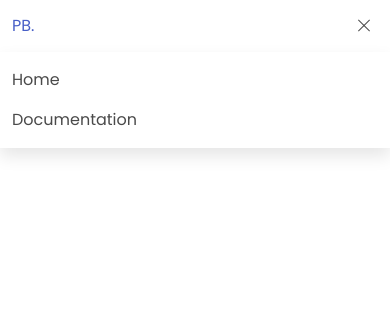
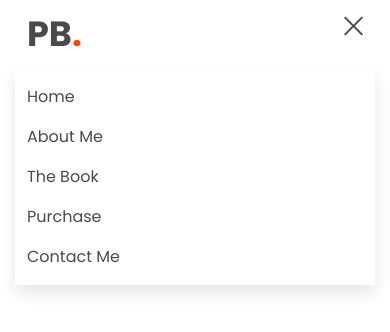
Before and after one commit to Utibe-Ima/thechurchgirl, a plain HTML site: page index.html in a window 390 px wide. Both pictures are taken after a click on the button "menu". Drawn offline with nearby package versions, Linux system fonts and the light colour scheme.

Commit message:
Landing page started

```diff
--- a/assets/stylesheets/main.css
+++ b/assets/stylesheets/main.css
@@ -7,6 +7,40 @@
 }
 
 
-body {
+body, body a{
     font-family: 'Poppins', sans-serif;
+    transition: 0.4s;
 }
+
+
+nav{
+    padding: 0px 80px;
+    height: 100px;
+}
+
+
+#logo {
+    font-size: 35px;
+}
+
+.logo-dot {
+    color: orangered;
+}
+
+.navbar-burger span {
+    height: 2px;
+    width: 25px;
+}
+
+
+.landing {
+    height: 100vh;
+}
+
+
+
+@media only screen and (max-width: 768px){
+    nav {
+        padding: 0px 15px;
+    }
+}
--- a/index.html
+++ b/index.html
@@ -1,5 +1,6 @@
 <!DOCTYPE html>
 <html lang="en">
+
 <head>
     <meta charset="UTF-8">
     <meta name="viewport" content="width=device-width, initial-scale=1.0">
@@ -7,16 +8,16 @@
     <link rel="stylesheet" href="./assets/stylesheets/main.css">
     <title>Document</title>
 </head>
+
 <body>
 
     <header>
         <nav class="navbar" role="navigation" aria-label="main navigation">
             <div class="navbar-brand">
-              <a class="navbar-item" href="index.html">
-                PB<span>.</span>
-              </a>
+                <p class="navbar-item has-text-weight-bold" id="logo">PB <span class="logo-dot">.</span></p>
 
-              <a role="button" class="navbar-burger" aria-label="menu" aria-expanded="false" data-target="navbarBasicExample">
+                <a role="button" class="navbar-burger" aria-label="menu" aria-expanded="false"
+                    data-target="navbarBasicExample">
                     <span aria-hidden="true"></span>
                     <span aria-hidden="true"></span>
                     <span aria-hidden="true"></span>
@@ -30,7 +31,19 @@
                     </a>
 
                     <a class="navbar-item">
-                  Documentation
+                        About Me
+                    </a>
+
+                    <a class="navbar-item">
+                        The Book
+                    </a>
+
+                    <a class="navbar-item">
+                        Purchase
+                    </a>
+
+                    <a class="navbar-item">
+                        Contact Me
                     </a>
                 </div>
             </div>
@@ -38,6 +51,21 @@
     </header>
 
 
+
+    <section class="landing">
+        <div class="container">
+            <div class="columns is-vcentered">
+                <div class="column">
+
+                </div>
+                <div class="column">
+
+                </div>
+            </div>
+        </div>
+    </section>
+
     <script src="./assets/scripts/main.js"></script>
 </body>
+
 </html>
```
Lines whose indentation alone changed are shown as unchanged.
